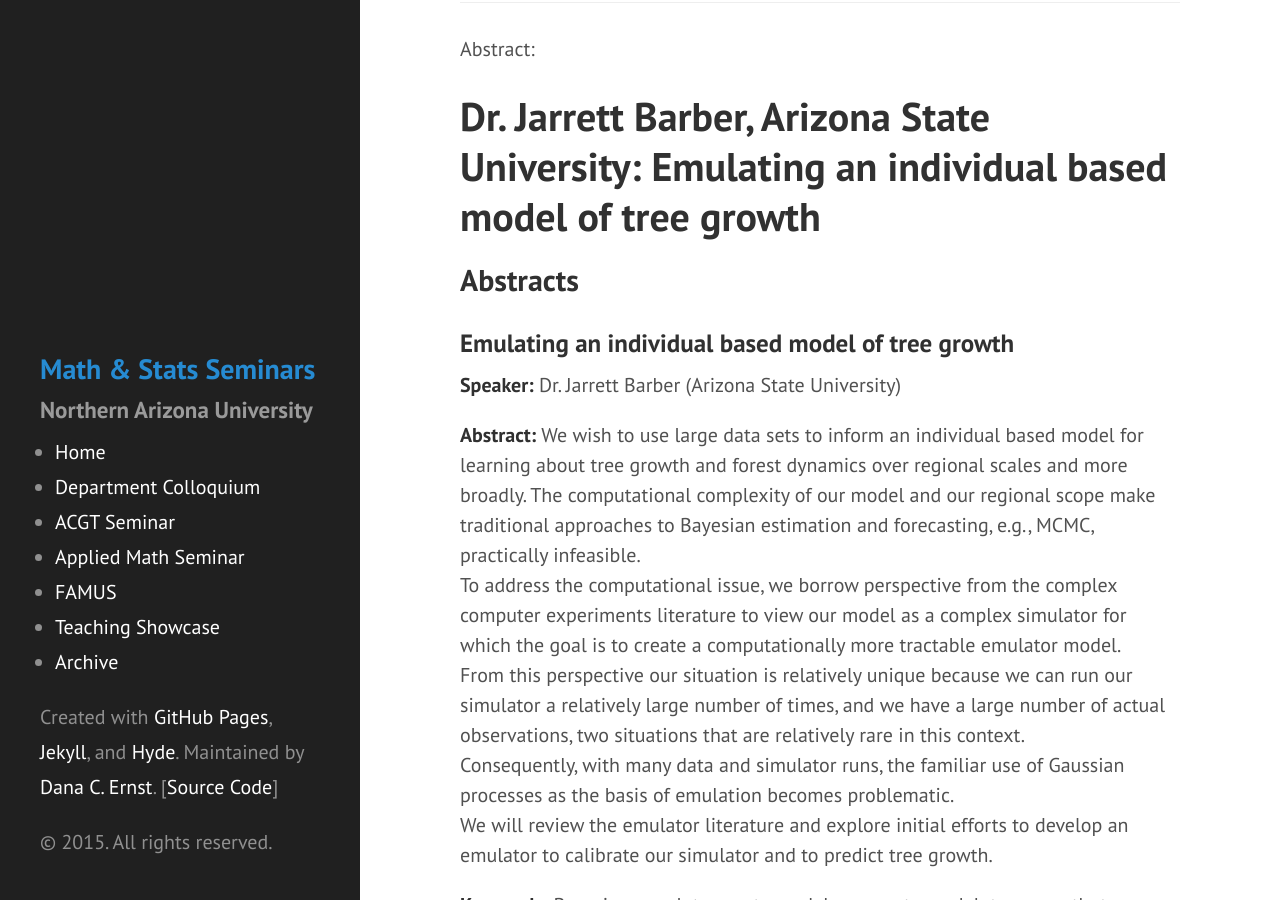
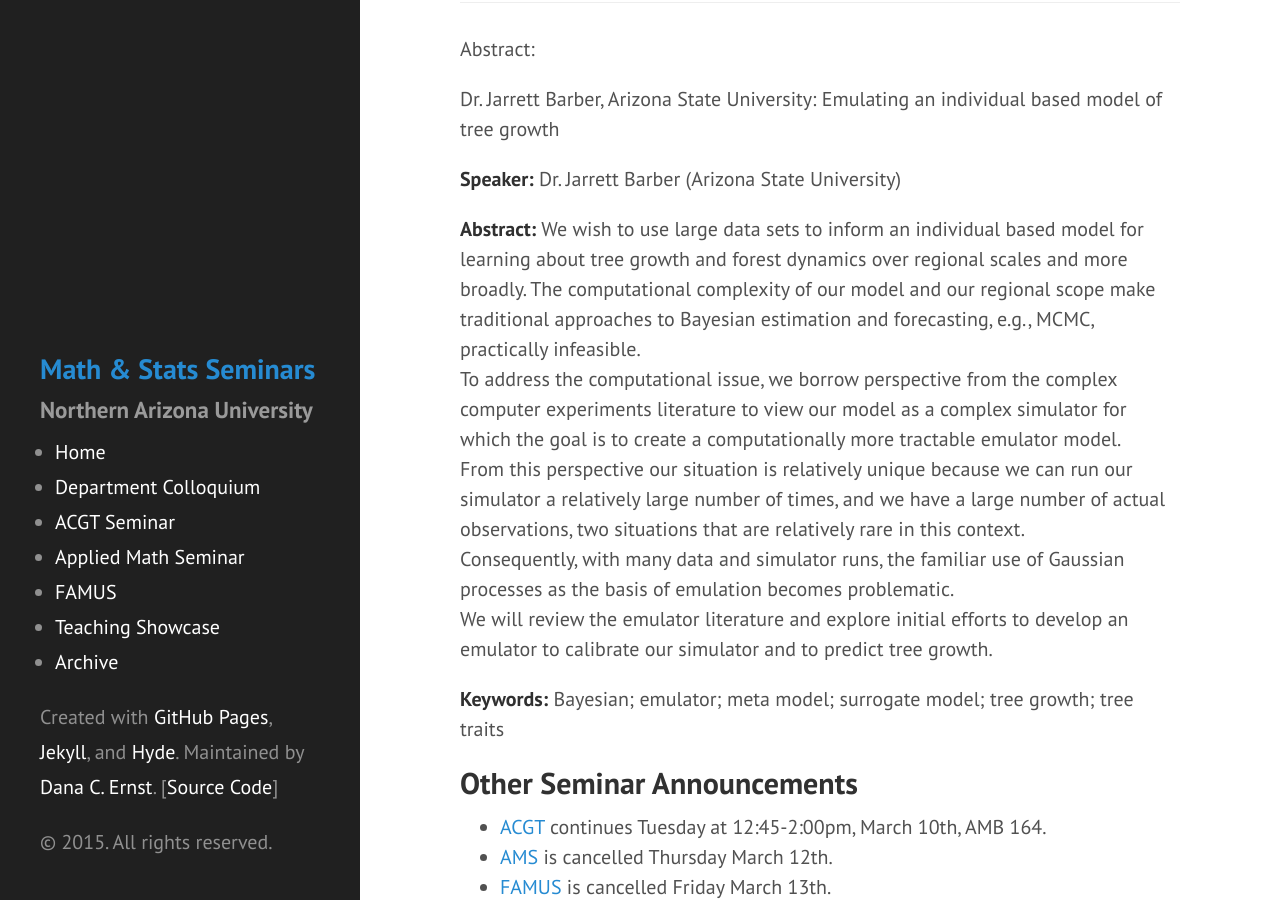
Before and after one commit to NAUMathStat/seminars, a Jekyll site: the page built from _posts/2015-03-09-week-9.md, in a window 1280 px wide and 900 px high, scrolled down 518 px. Built offline with Jekyll 4.4.1, drawn with Linux system fonts in a browser that asks for light colours; Markdown is read by kramdown in place of the engine named in the settings.

Commit message:
Update 2015-03-09-week-9.md

```diff
--- a/_posts/2015-03-09-week-9.md
+++ b/_posts/2015-03-09-week-9.md
@@ -14,11 +14,6 @@ Math and Stat Tenure Track Interview Talks this week:
 Abstract:
 
 Dr. Jarrett Barber, Arizona State University: Emulating an individual based model of tree growth
-=======
-
-## Abstracts ##
-
-### Emulating an individual based model of tree growth ###
 
 **Speaker:** Dr. Jarrett Barber (Arizona State University)
 
```
